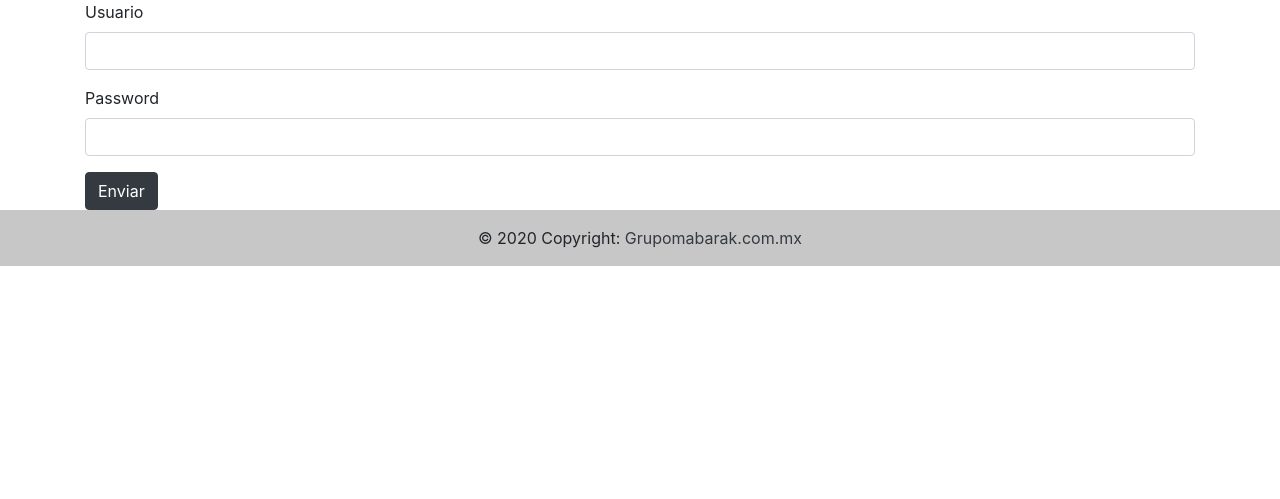
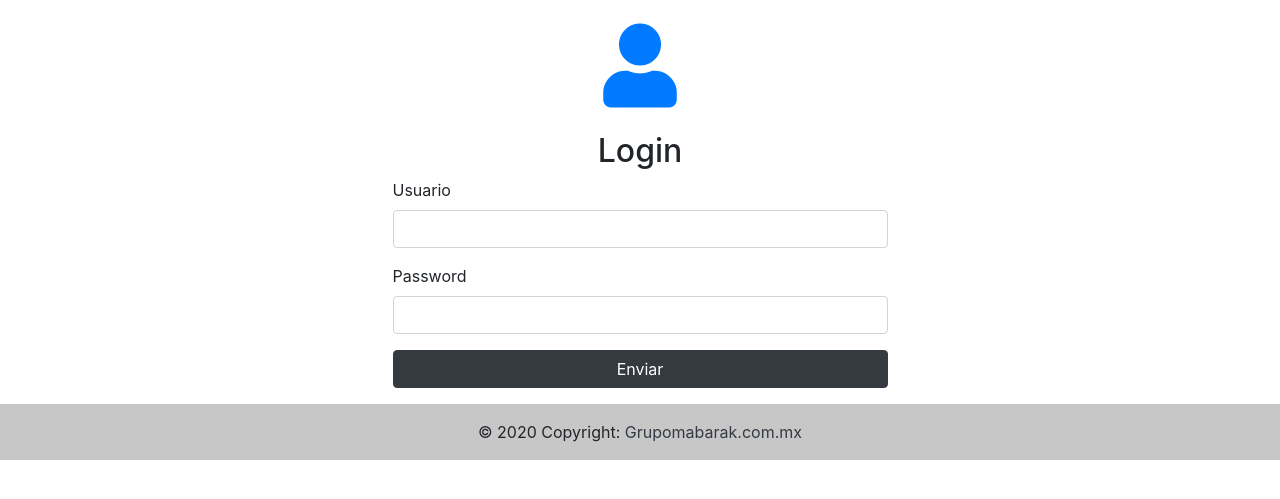
Before and after one commit to dalokdaga/flaskUdemy, a Flask app: page /login in a window 1280 px wide. Shown: the part 80-579 px from the top of the page. Run offline with Flask 2, Linux system fonts and the light colour scheme; some libraries are stand-ins or nearby versions.

Commit message:
tema de autenticación con flask terminado

```diff
--- a/my_app/auth/model/user.py
+++ b/my_app/auth/model/user.py
@@ -12,8 +12,8 @@
 
 ###esto es una prueba para el git
 class RolUser(enum.Enum):
-    regular = 1
-    admin = 6
+    regular = "regular"
+    admin = "admin"
 
 class User(db.Model):
     __tablename__ = 'users'
--- a/my_app/product/viewsCategory.py
+++ b/my_app/product/viewsCategory.py
@@ -1,7 +1,7 @@
 from flask import Blueprint, render_template
 from my_app.product.model.category import Category,CategoryForm
 from sqlalchemy.sql.expression import not_, or_
-from my_app import db
+from my_app import db,rol_admin_need
 from flask import request,flash,get_flashed_messages
 from flask import abort, redirect, url_for
 from flask_login import login_required
@@ -11,6 +11,7 @@
 
 @category.before_request
 @login_required
+@rol_admin_need
 def constructor():
    pass
 
--- a/my_app/product/viewsProduct.py
+++ b/my_app/product/viewsProduct.py
@@ -3,7 +3,7 @@
 from my_app.product.model.product import Product, ProductForm
 from my_app.product.model.category import Category
 from sqlalchemy.sql.expression import not_, or_
-from my_app import db
+from my_app import db, rol_admin_need
 from flask import request,flash,get_flashed_messages
 from flask import abort, redirect, url_for
 from flask_login import login_required
@@ -13,6 +13,7 @@
 
 @product.before_request
 @login_required
+@rol_admin_need
 def constructor():
    pass
 
--- /dev/null
+++ b/my_app/static/global/css/style.custom.css
@@ -0,0 +1,14 @@
+
+  #login .container #login-row #login-column #login-box {
+    margin-top: 120px;
+    max-width: 600px;
+    height: 320px;
+    border: 1px solid #9C9C9C;
+    background-color: #EAEAEA;
+  }
+  #login .container #login-row #login-column #login-box #login-form {
+    padding: 20px;
+  }
+  #login .container #login-row #login-column #login-box #login-form #register-link {
+    margin-top: -85px;
+  }
--- a/my_app/templates/auth/login.html
+++ b/my_app/templates/auth/login.html
@@ -1,6 +1,12 @@
 {% extends 'layout/base.html' %} {% block container %}
-
-<form action="{{ url_for('fauth.login') }}" method="POST">
+<div class="container">
+    <div id="login-row" class="row justify-content-center align-items-center">
+        <div id="login-column" class="col-md-6">
+            <div id="login-box" class="col-md-12">
+                <form id="login-form" class="form" action="{{ url_for('fauth.login') }}" method="POST">
+                    <br>
+                    <h3 class="text-center mb-4 text-primary"><i class="fa fa-user fa-3x"></i></h3>
+                    <h2 class="text-center">Login</h2>
                     <div class="form-group">
                         {{ form.username.label }}
                         {{ form.username(class="form-control") }}
@@ -11,9 +17,15 @@
                         {{ form.password(class="form-control") }}
                     </div>
                     {{ form.next() }}
-    <input type="submit" class="btn btn-dark" value="Enviar">
+                    <div class="form-group">
+                        <input type="submit" class="btn btn-dark btn-block" value="Enviar">
+                    </div>
                 </form>
 
+            </div>
+        </div>
+    </div>
+</div>
 <script>
     var params = new URLSearchParams(window.location.search)
     if(params.has("next"))
--- a/my_app/templates/layout/base.html
+++ b/my_app/templates/layout/base.html
@@ -8,6 +8,7 @@
     <link rel="stylesheet" href="{{ url_for('static', filename = 'bootstrap/css/bootstrap.min.css') }}">
     <link rel="stylesheet" href="{{ url_for('static', filename = 'fontawesome/css/all.min.css') }}">
     <link rel="stylesheet" href="{{ url_for('static', filename = 'product/css/style.custom.css') }}">
+    <link rel="stylesheet" href="{{ url_for('static', filename = 'global/css/style.custom.css') }}">
     <title>Document</title>
 </head>
 
@@ -31,6 +32,7 @@
     <script src="{{ url_for('static', filename = 'product/js/main.js') }}"></script>
 
 
+
 </body>
     {% block script %}
     {% endblock %}
```
Also changed, not shown: my_app/__init__.py (+16 -2 lines). Lines whose indentation alone changed are shown as unchanged.
